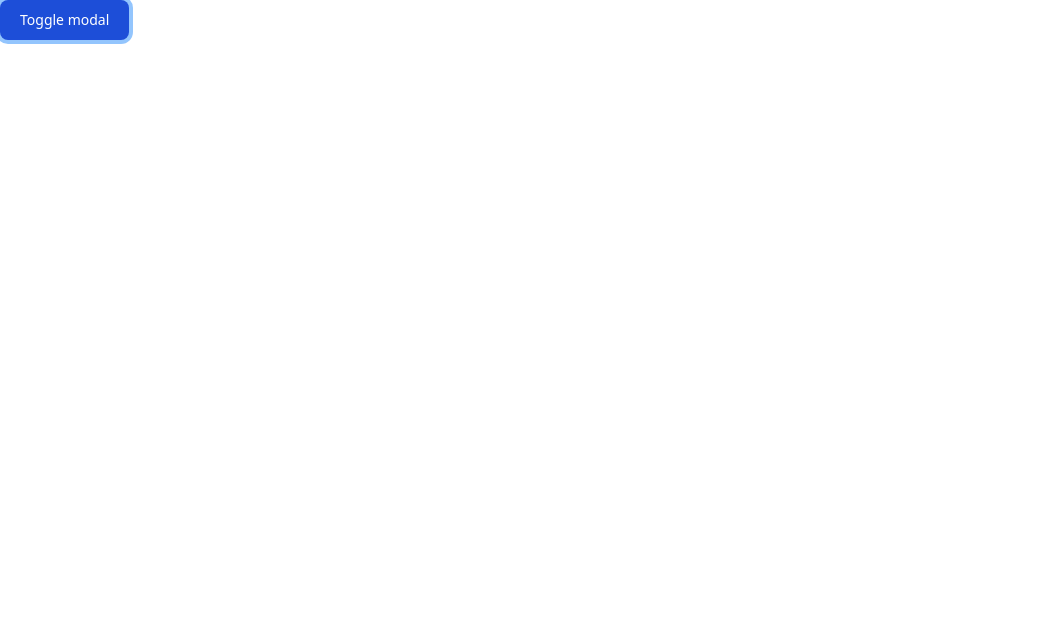
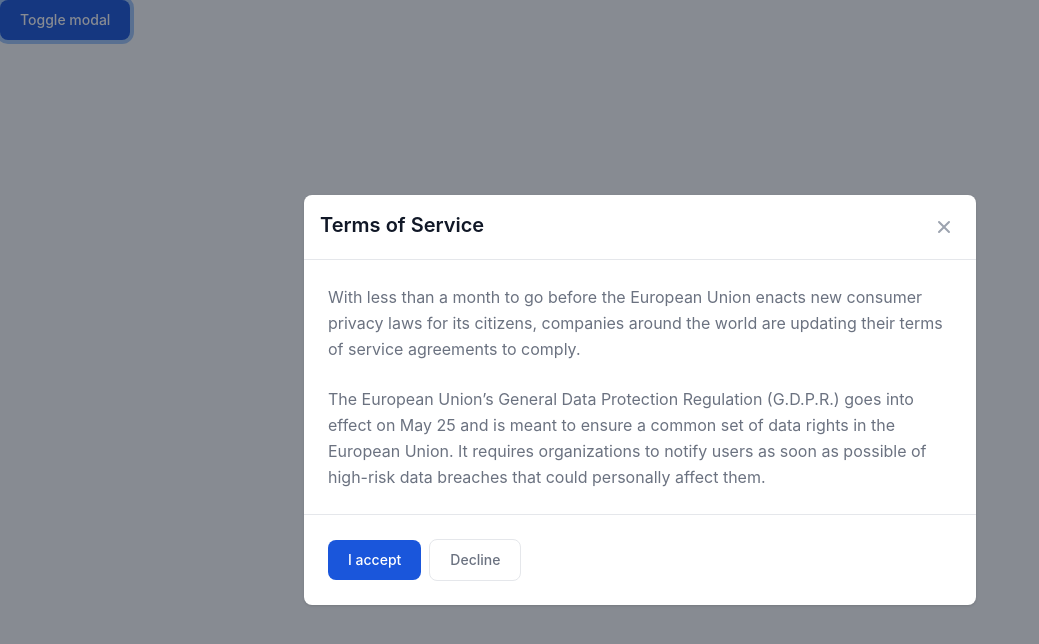
Before and after one commit to SaidulIslam16/news-portal, a plain HTML site: page modal.html in a window 1280 px wide. Both pictures are taken after a click on the button "Toggle modal". Shown: the whole page, without its empty margins (0-1039 px from the left). Drawn offline with nearby package versions, Linux system fonts and the light colour scheme.

Commit message:
working on modal

```diff
--- a/index.html
+++ b/index.html
@@ -6,6 +6,9 @@
     <meta name="viewport" content="width=device-width, initial-scale=1.0">
     <script src="https://cdn.tailwindcss.com"></script>
     <script src="https://kit.fontawesome.com/52eda4b7b5.js" crossorigin="anonymous"></script>
+    <!-- Flowbite -->
+    <link href="https://cdnjs.cloudflare.com/ajax/libs/flowbite/1.6.3/flowbite.min.css" rel="stylesheet" />
+    <title>News Portal</title>
 </head>
 
 <body class="bg-gray-100 mx-2">
@@ -47,12 +50,47 @@
     </header>
     <!-- Main Section -->
     <main class="max-w-2xl mx-auto mt-6 lg:max-w-5xl">
+        <section>
+            <!-- Main modal -->
+            <div id="defaultModal" tabindex="-1" aria-hidden="true" class="fixed top-0 left-0 right-0 z-50 hidden w-full p-4 overflow-x-hidden overflow-y-auto md:inset-0 h-modal md:h-full">
+                <div class="relative w-full h-full max-w-2xl md:h-auto">
+                    <!-- Modal content -->
+                    <div class="relative bg-white rounded-lg shadow dark:bg-gray-700">
+                        <!-- Modal header -->
+                        <div class="flex items-start justify-between p-4 border-b rounded-t dark:border-gray-600">
+                            <h3 class="text-xl font-semibold text-gray-900 dark:text-white">
+                                Terms of Service
+                            </h3>
+                            <button type="button" class="text-gray-400 bg-transparent hover:bg-gray-200 hover:text-gray-900 rounded-lg text-sm p-1.5 ml-auto inline-flex items-center dark:hover:bg-gray-600 dark:hover:text-white" data-modal-hide="defaultModal">
+                                <svg aria-hidden="true" class="w-5 h-5" fill="currentColor" viewBox="0 0 20 20" xmlns="http://www.w3.org/2000/svg"><path fill-rule="evenodd" d="M4.293 4.293a1 1 0 011.414 0L10 8.586l4.293-4.293a1 1 0 111.414 1.414L11.414 10l4.293 4.293a1 1 0 01-1.414 1.414L10 11.414l-4.293 4.293a1 1 0 01-1.414-1.414L8.586 10 4.293 5.707a1 1 0 010-1.414z" clip-rule="evenodd"></path></svg>
+                                <span class="sr-only">Close modal</span>
+                            </button>
+                        </div>
+                        <!-- Modal body -->
+                        <div class="p-6 space-y-6">
+                            <p class="text-base leading-relaxed text-gray-500 dark:text-gray-400">
+                                With less than a month to go before the European Union enacts new consumer privacy laws for its citizens, companies around the world are updating their terms of service agreements to comply.
+                            </p>
+                            <p class="text-base leading-relaxed text-gray-500 dark:text-gray-400">
+                                The European Union’s General Data Protection Regulation (G.D.P.R.) goes into effect on May 25 and is meant to ensure a common set of data rights in the European Union. It requires organizations to notify users as soon as possible of high-risk data breaches that could personally affect them.
+                            </p>
+                        </div>
+                        <!-- Modal footer -->
+                        <div class="flex items-center p-6 space-x-2 border-t border-gray-200 rounded-b dark:border-gray-600">
+                            <button data-modal-hide="defaultModal" type="button" class="text-white bg-blue-700 hover:bg-blue-800 focus:ring-4 focus:outline-none focus:ring-blue-300 font-medium rounded-lg text-sm px-5 py-2.5 text-center dark:bg-blue-600 dark:hover:bg-blue-700 dark:focus:ring-blue-800">I accept</button>
+                            <button data-modal-hide="defaultModal" type="button" class="text-gray-500 bg-white hover:bg-gray-100 focus:ring-4 focus:outline-none focus:ring-blue-300 rounded-lg border border-gray-200 text-sm font-medium px-5 py-2.5 hover:text-gray-900 focus:z-10 dark:bg-gray-700 dark:text-gray-300 dark:border-gray-500 dark:hover:text-white dark:hover:bg-gray-600 dark:focus:ring-gray-600">Decline</button>
+                        </div>
+                    </div>
+                </div>
+            </div>
+        </section>
         <section id="news-container">
 
         </section>
     </main>
 
     <!-- Script -->
+    <script src="js/modal.js"></script>
     <script src="js/app.js"></script>
 </body>
 
--- a/js/app.js
+++ b/js/app.js
@@ -85,7 +85,7 @@ const displayNews = (news) => {
                     <i class="fa-solid fa-star-half-stroke"></i>
                 </div>
                 <div>
-                    <button><i class="fa-sharp fa-solid fa-arrow-right-long"></i></button>
+                    <button onclick = "loadModal()"><i class="fa-sharp fa-solid fa-arrow-right-long"></i></button>
                 </div>
             </div>
         </div>
--- /dev/null
+++ b/js/modal.js
@@ -0,0 +1,3 @@
+const loadModal = ()=>{
+    console.log('clicked')
+}
--- a/modal.html
+++ b/modal.html
@@ -3,32 +3,55 @@
 <head>
     <meta charset="UTF-8">
   <meta name="viewport" content="width=device-width, initial-scale=1.0">
-    <script src="https://cdn.tailwindcss.com"></script>
+  <link href="https://cdnjs.cloudflare.com/ajax/libs/flowbite/1.6.3/flowbite.min.css" rel="stylesheet" />
+    <title>Document</title>
 </head>
 <body>
 
-    <button data-modal-target="popup-modal" data-modal-toggle="popup-modal" class="block text-white bg-blue-700 hover:bg-blue-800 focus:ring-4 focus:outline-none focus:ring-blue-300 font-medium rounded-lg text-sm px-5 py-2.5 text-center dark:bg-blue-600 dark:hover:bg-blue-700 dark:focus:ring-blue-800" type="button">
+
+<!-- Modal toggle -->
+<section>
+    <button data-modal-target="defaultModal" data-modal-toggle="defaultModal" class="block text-white bg-blue-700 hover:bg-blue-800 focus:ring-4 focus:outline-none focus:ring-blue-300 font-medium rounded-lg text-sm px-5 py-2.5 text-center dark:bg-blue-600 dark:hover:bg-blue-700 dark:focus:ring-blue-800">
         Toggle modal
       </button>
+</section>
 
-      <div id="popup-modal" tabindex="-1" class="fixed top-0 left-0 right-0 z-50 hidden p-4 overflow-x-hidden overflow-y-auto md:inset-0 h-modal md:h-full">
-          <div class="relative w-full h-full max-w-md md:h-auto">
+ <section>
+     <!-- Main modal -->
+  <div id="defaultModal" tabindex="-1" aria-hidden="true" class="fixed top-0 left-0 right-0 z-50 hidden w-full p-4 overflow-x-hidden overflow-y-auto md:inset-0 h-modal md:h-full">
+    <div class="relative w-full h-full max-w-2xl md:h-auto">
+        <!-- Modal content -->
         <div class="relative bg-white rounded-lg shadow dark:bg-gray-700">
-                  <button type="button" class="absolute top-3 right-2.5 text-gray-400 bg-transparent hover:bg-gray-200 hover:text-gray-900 rounded-lg text-sm p-1.5 ml-auto inline-flex items-center dark:hover:bg-gray-800 dark:hover:text-white" data-modal-hide="popup-modal">
+            <!-- Modal header -->
+            <div class="flex items-start justify-between p-4 border-b rounded-t dark:border-gray-600">
+                <h3 class="text-xl font-semibold text-gray-900 dark:text-white">
+                    Terms of Service
+                </h3>
+                <button type="button" class="text-gray-400 bg-transparent hover:bg-gray-200 hover:text-gray-900 rounded-lg text-sm p-1.5 ml-auto inline-flex items-center dark:hover:bg-gray-600 dark:hover:text-white" data-modal-hide="defaultModal">
                     <svg aria-hidden="true" class="w-5 h-5" fill="currentColor" viewBox="0 0 20 20" xmlns="http://www.w3.org/2000/svg"><path fill-rule="evenodd" d="M4.293 4.293a1 1 0 011.414 0L10 8.586l4.293-4.293a1 1 0 111.414 1.414L11.414 10l4.293 4.293a1 1 0 01-1.414 1.414L10 11.414l-4.293 4.293a1 1 0 01-1.414-1.414L8.586 10 4.293 5.707a1 1 0 010-1.414z" clip-rule="evenodd"></path></svg>
                     <span class="sr-only">Close modal</span>
                 </button>
-                  <div class="p-6 text-center">
-                      <svg aria-hidden="true" class="mx-auto mb-4 text-gray-400 w-14 h-14 dark:text-gray-200" fill="none" stroke="currentColor" viewBox="0 0 24 24" xmlns="http://www.w3.org/2000/svg"><path stroke-linecap="round" stroke-linejoin="round" stroke-width="2" d="M12 8v4m0 4h.01M21 12a9 9 0 11-18 0 9 9 0 0118 0z"></path></svg>
-                      <h3 class="mb-5 text-lg font-normal text-gray-500 dark:text-gray-400">Are you sure you want to delete this product?</h3>
-                      <button data-modal-hide="popup-modal" type="button" class="text-white bg-red-600 hover:bg-red-800 focus:ring-4 focus:outline-none focus:ring-red-300 dark:focus:ring-red-800 font-medium rounded-lg text-sm inline-flex items-center px-5 py-2.5 text-center mr-2">
-                          Yes, I'm sure
-                      </button>
-                      <button data-modal-hide="popup-modal" type="button" class="text-gray-500 bg-white hover:bg-gray-100 focus:ring-4 focus:outline-none focus:ring-gray-200 rounded-lg border border-gray-200 text-sm font-medium px-5 py-2.5 hover:text-gray-900 focus:z-10 dark:bg-gray-700 dark:text-gray-300 dark:border-gray-500 dark:hover:text-white dark:hover:bg-gray-600 dark:focus:ring-gray-600">No, cancel</button>
+            </div>
+            <!-- Modal body -->
+            <div class="p-6 space-y-6">
+                <p class="text-base leading-relaxed text-gray-500 dark:text-gray-400">
+                    With less than a month to go before the European Union enacts new consumer privacy laws for its citizens, companies around the world are updating their terms of service agreements to comply.
+                </p>
+                <p class="text-base leading-relaxed text-gray-500 dark:text-gray-400">
+                    The European Union’s General Data Protection Regulation (G.D.P.R.) goes into effect on May 25 and is meant to ensure a common set of data rights in the European Union. It requires organizations to notify users as soon as possible of high-risk data breaches that could personally affect them.
+                </p>
+            </div>
+            <!-- Modal footer -->
+            <div class="flex items-center p-6 space-x-2 border-t border-gray-200 rounded-b dark:border-gray-600">
+                <button data-modal-hide="defaultModal" type="button" class="text-white bg-blue-700 hover:bg-blue-800 focus:ring-4 focus:outline-none focus:ring-blue-300 font-medium rounded-lg text-sm px-5 py-2.5 text-center dark:bg-blue-600 dark:hover:bg-blue-700 dark:focus:ring-blue-800">I accept</button>
+                <button data-modal-hide="defaultModal" type="button" class="text-gray-500 bg-white hover:bg-gray-100 focus:ring-4 focus:outline-none focus:ring-blue-300 rounded-lg border border-gray-200 text-sm font-medium px-5 py-2.5 hover:text-gray-900 focus:z-10 dark:bg-gray-700 dark:text-gray-300 dark:border-gray-500 dark:hover:text-white dark:hover:bg-gray-600 dark:focus:ring-gray-600">Decline</button>
             </div>
         </div>
     </div>
 </div>
+ </section>
+
+  <script src="https://cdnjs.cloudflare.com/ajax/libs/flowbite/1.6.3/flowbite.min.js"></script>
 
 </body>
 </html>
```
Lines whose indentation alone changed are shown as unchanged.
